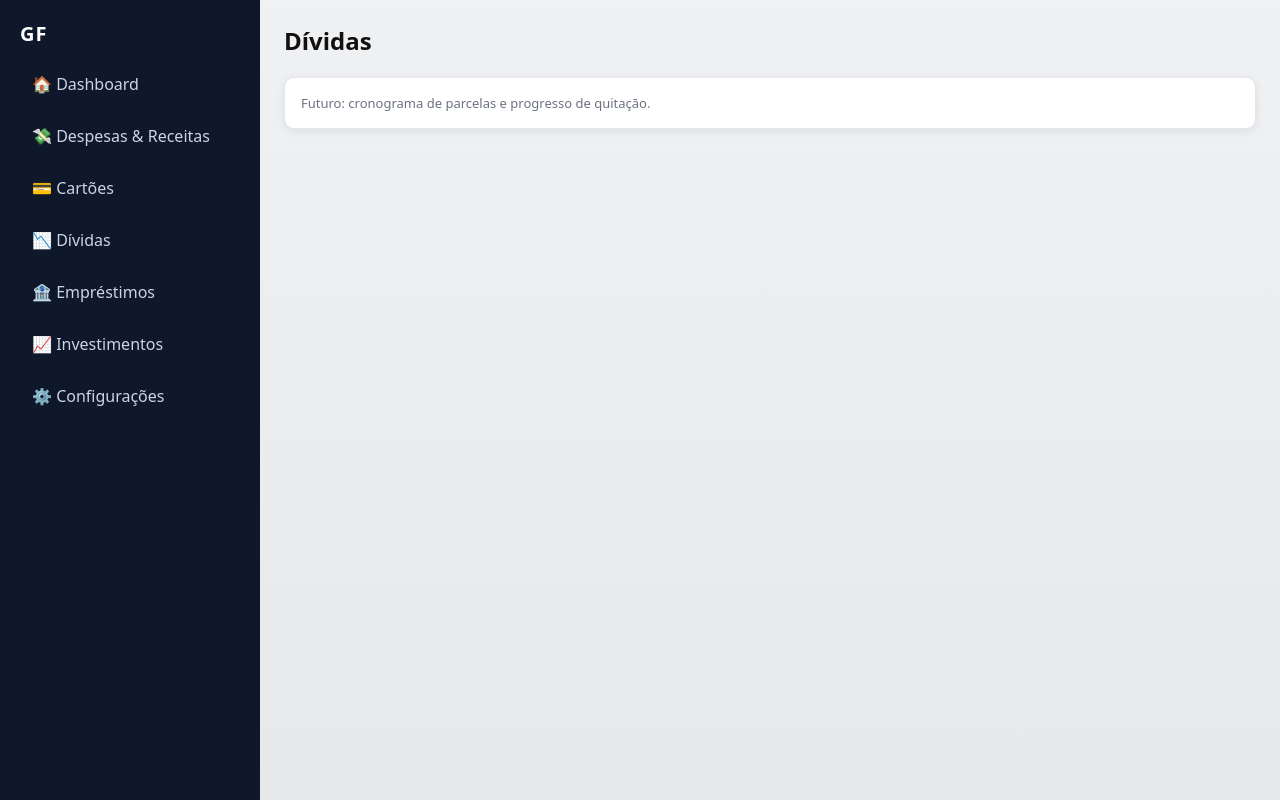
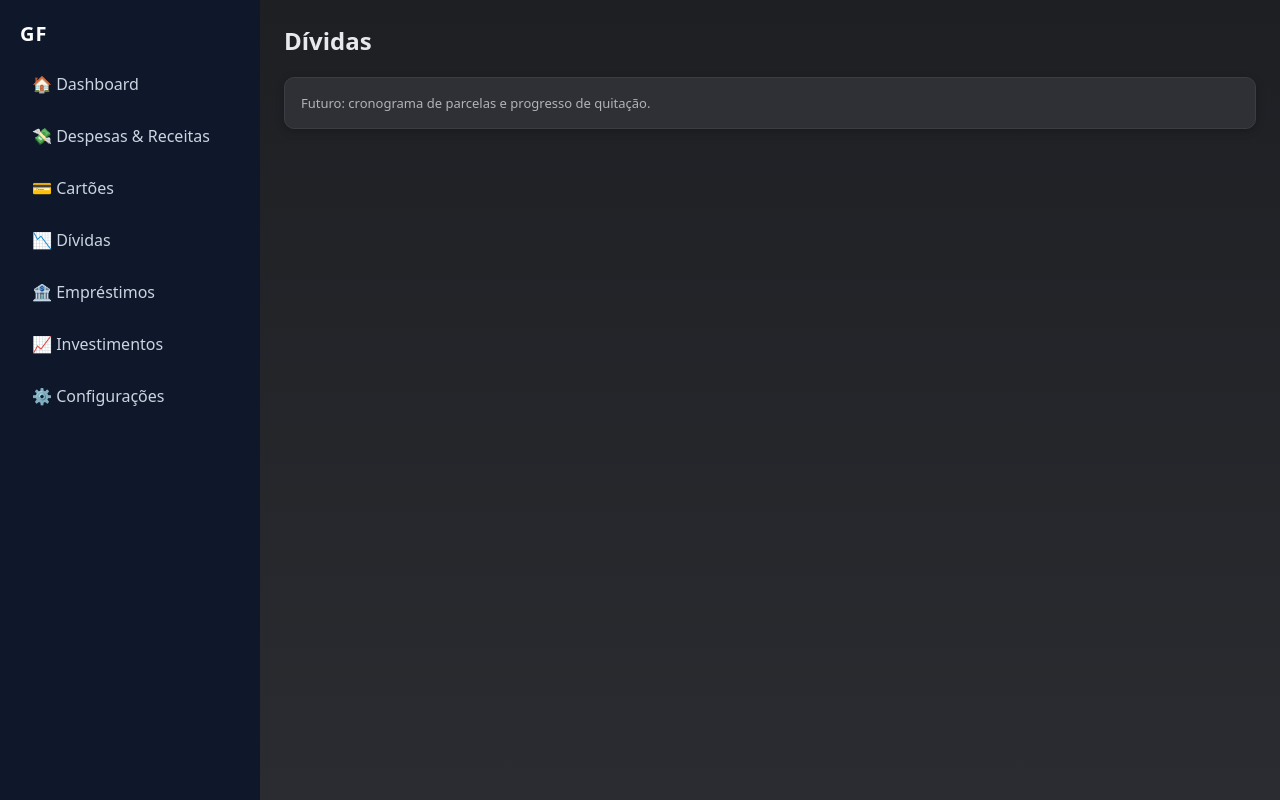
Before and after one commit to Ivanmonteiro-create/gerenciamentofamiliar.site, a Next.js app: page /dividas in a window 1280 px wide. Built offline with nearby package versions, Linux system fonts and the light colour scheme.

Commit message:
Update globals.css

```diff
--- a/app/globals.css
+++ b/app/globals.css
@@ -36,3 +36,56 @@ input, select, textarea {
 thead th {
   background: #f2f2f4;
 }
+/* ==== TEMA NEUTRO SUAVE ==== */
+body {
+  background: linear-gradient(180deg, #f0f1f3 0%, #e7e8eb 100%);
+  color: #1a1a1a;
+}
+
+.card, .panel {
+  background: #ffffff;
+  box-shadow: 0 2px 8px rgba(0, 0, 0, 0.08);
+  border-radius: 10px;
+}
+
+input, select, textarea {
+  background: #f9f9f9;
+  border: 1px solid #dcdcdc;
+  color: #1a1a1a;
+}
+
+thead th {
+  background: #f2f2f4;
+  color: #222;
+}
+
+label, .muted, .small {
+  color: #666;
+}
+/* ==== TEMA CINZA ESCURO PREMIUM ==== */
+body {
+  background: linear-gradient(180deg, #1e1f23 0%, #2a2c31 100%);
+  color: #e7e9ec;
+}
+
+.card, .panel {
+  background: #2e3035;
+  border: 1px solid #3b3d42;
+  box-shadow: 0 2px 8px rgba(0, 0, 0, 0.25);
+  border-radius: 10px;
+}
+
+input, select, textarea {
+  background: #3a3c41;
+  color: #f0f0f0;
+  border: 1px solid #4a4d52;
+}
+
+thead th {
+  background: #34363b;
+  color: #f9f9f9;
+}
+
+label, .muted, .small {
+  color: #b0b3b8;
+}
```
